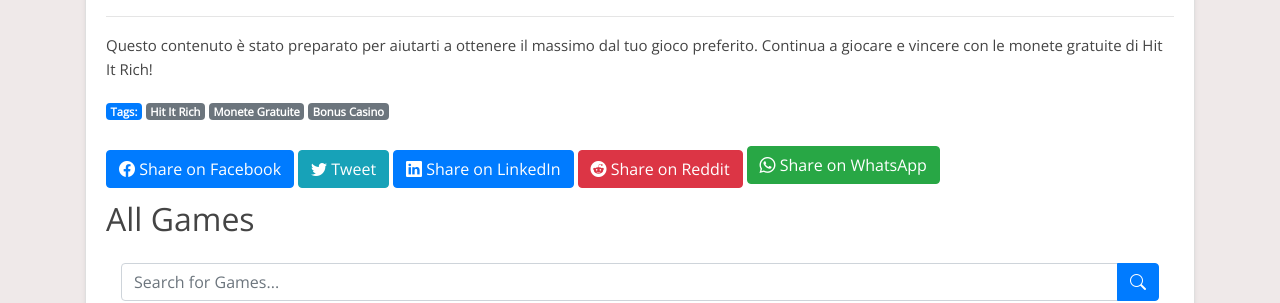
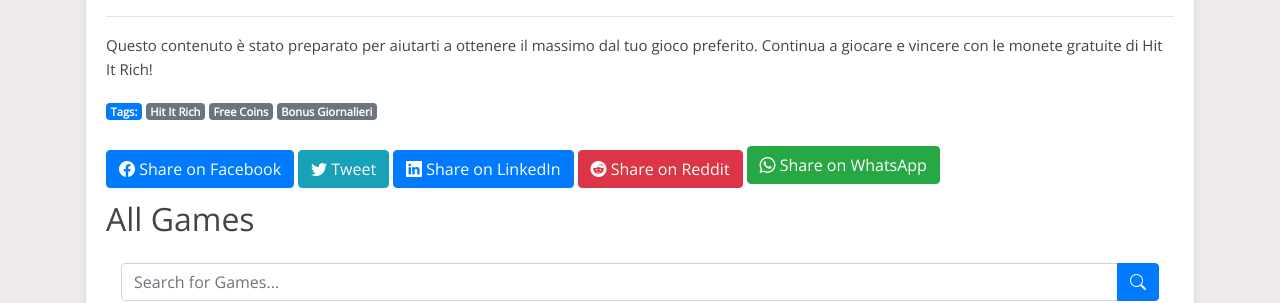
Before and after one commit to Prollad99/bs-net, a Jekyll site: the page built from it/_posts/2024-07-20-hit-it-rich.md, in a window 1280 px wide and 900 px high, scrolled down 8079 px. Shown: the part 156-459 px from the top of the window. Built offline with Jekyll 4.4.1, drawn with Linux system fonts in a browser that asks for light colours; nearby versions of some CDN libraries; comment, search, counter and statistics services are not loaded.

Commit message:
Update 2024-07-20-hit-it-rich.md

```diff
--- a/it/_posts/2024-07-20-hit-it-rich.md
+++ b/it/_posts/2024-07-20-hit-it-rich.md
@@ -2,7 +2,7 @@
 layout: post
 title: "Hit It Rich Free Coins: Ottieni Monete Gratuite Ogni Giorno"
 date: 2024-07-20
-tags: [Hit It Rich, Monete Gratuite, Bonus Casino]
+tags: [Hit It Rich, Free Coins, Bonus Giornalieri]
 author: BonusCollector.net
 description: "Scopri come ottenere monete gratuite per Hit It Rich ogni giorno sul nostro sito."
 lang: it
```
